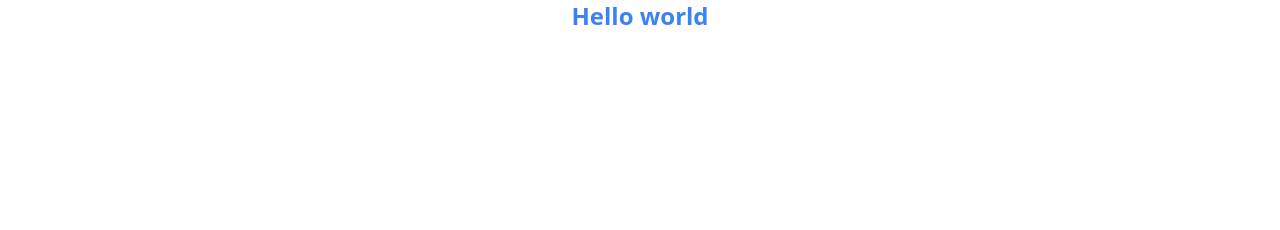
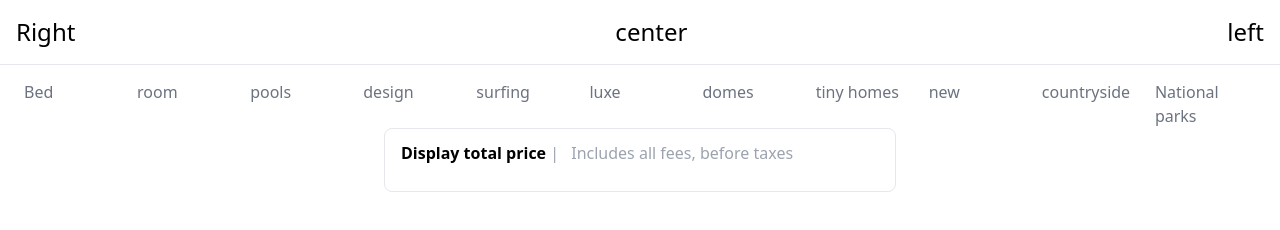
Before and after one commit to devfabien/airbnb-clone, a plain HTML site: page index.html in a window 1280 px wide. Drawn offline with nearby package versions, Linux system fonts and the light colour scheme.

Commit message:
adding navbars

```diff
--- a/index.html
+++ b/index.html
@@ -4,10 +4,33 @@
     <meta charset="UTF-8">
     <meta name="viewport" content="width=device-width, initial-scale=1.0">
     <script src="https://cdn.tailwindcss.com"></script>
-    <title>Document</title>
+    <title>Airbnb</title>
 </head>
 <body>
-    <h1 class="text-center text-2xl font-bold text-blue-500">Hello world</h1>
+    <div class="fixed top-0 left-0 right-0 p-4 flex flex-row justify-between border-b bg-white border-b-gray-200 z-40">
+        <div class="text-center text-2xl"> Right</div>
+        <div class=" text-2xl"> center</div>
+        <div class=" text-2xl"> left</div>
+    </div>
+    <div class="pt-20">
+    <div class="grid grid-cols-11 px-6 gap-3  fixed text-gray-500 z-40">
+        <div class="hover:text-black hover:font-semibold">Bed</div>
+        <div class="hover:text-black hover:font-semibold">room</div>
+        <div class="hover:text-black hover:font-semibold">pools</div>
+         <div class="hover:text-black hover:font-semibold">design</div>
+          <div class="hover:text-black hover:font-semibold">surfing</div>
+           <div class="hover:text-black hover:font-semibold">luxe</div>
+            <div class="hover:text-black hover:font-semibold">domes</div>
+        <div class="hover:text-black hover:font-semibold">tiny homes</div>
+        <div class="hover:text-black hover:font-semibold">new</div>
+         <div class="hover:text-black hover:font-semibold">countryside</div>
+          <div class="hover:text-black hover:font-semibold">National parks</div>
+    </div>
+    <div class="justify-center align-middle border w-2/5 h-16 rounded-lg mx-auto mt-12">
+        <p class="font-semibold justify-center px-4 py-3 ">Display total price <span class="font-normal text-gray-400">|</span> <span class="font-normal text-gray-400 px-2"> Includes all fees, before taxes</span> </p>
+
+    </div>
+    </div>
 
 </body>
 </html>
```
